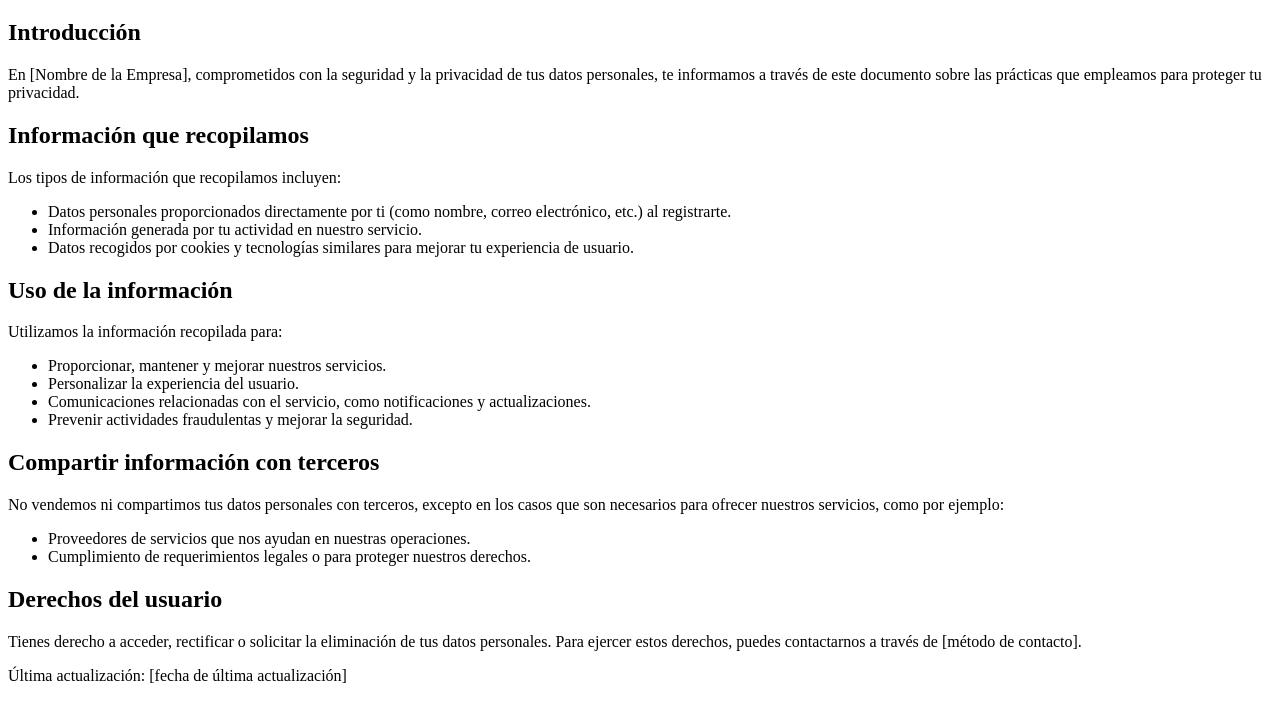
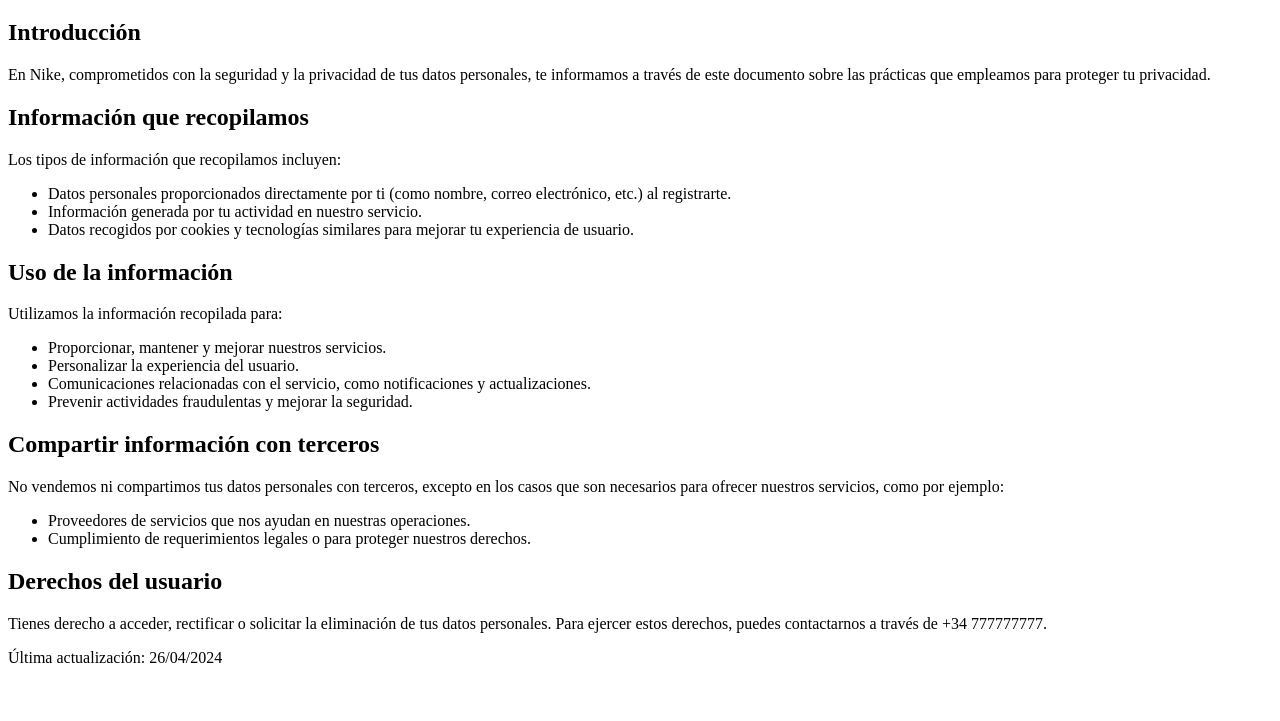
Before and after one commit to naiaescartin/demo_cicd, a plain HTML site: page src/politica-de-privacidad.html in a window 1280 px wide. Shown: the part 61-782 px from the top of the page. Drawn offline with Linux system fonts and the light colour scheme.

Commit message:
Update politica-de-privacidad.html

```diff
--- a/src/politica-de-privacidad.html
+++ b/src/politica-de-privacidad.html
@@ -11,7 +11,7 @@
     <section>
         <h2>Introducción</h2>
         <p>
-            En [Nombre de la Empresa], comprometidos con la seguridad y la privacidad de tus datos personales,
+            En Nike, comprometidos con la seguridad y la privacidad de tus datos personales,
             te informamos a través de este documento sobre las prácticas que empleamos para proteger tu privacidad.
         </p>
     </section>
@@ -53,11 +53,11 @@
         <h2>Derechos del usuario</h2>
         <p>
             Tienes derecho a acceder, rectificar o solicitar la eliminación de tus datos personales. Para ejercer estos derechos,
-            puedes contactarnos a través de [método de contacto].
+            puedes contactarnos a través de +34 777777777.
         </p>
     </section>
     <footer>
-        <p>Última actualización: [fecha de última actualización]</p>
+        <p>Última actualización: 26/04/2024</p>
     </footer>
 </body>
 </html>
```
